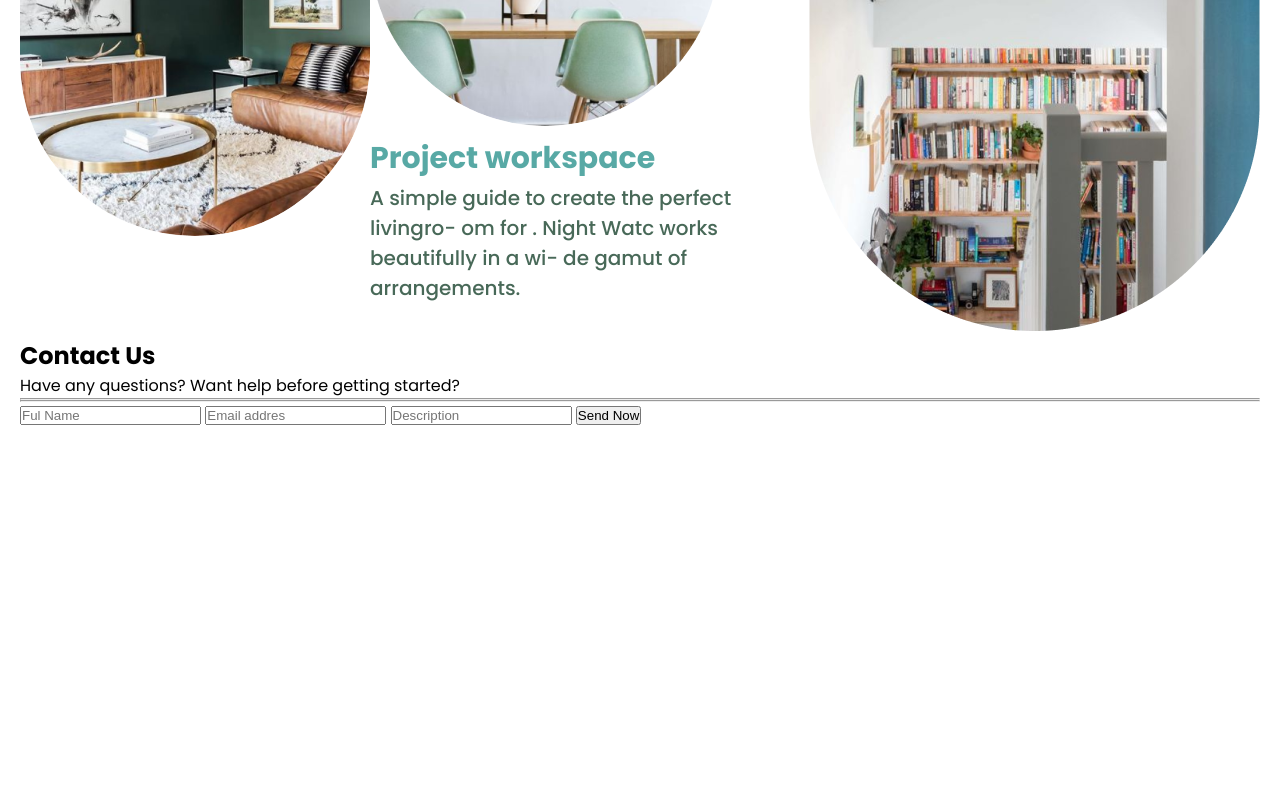
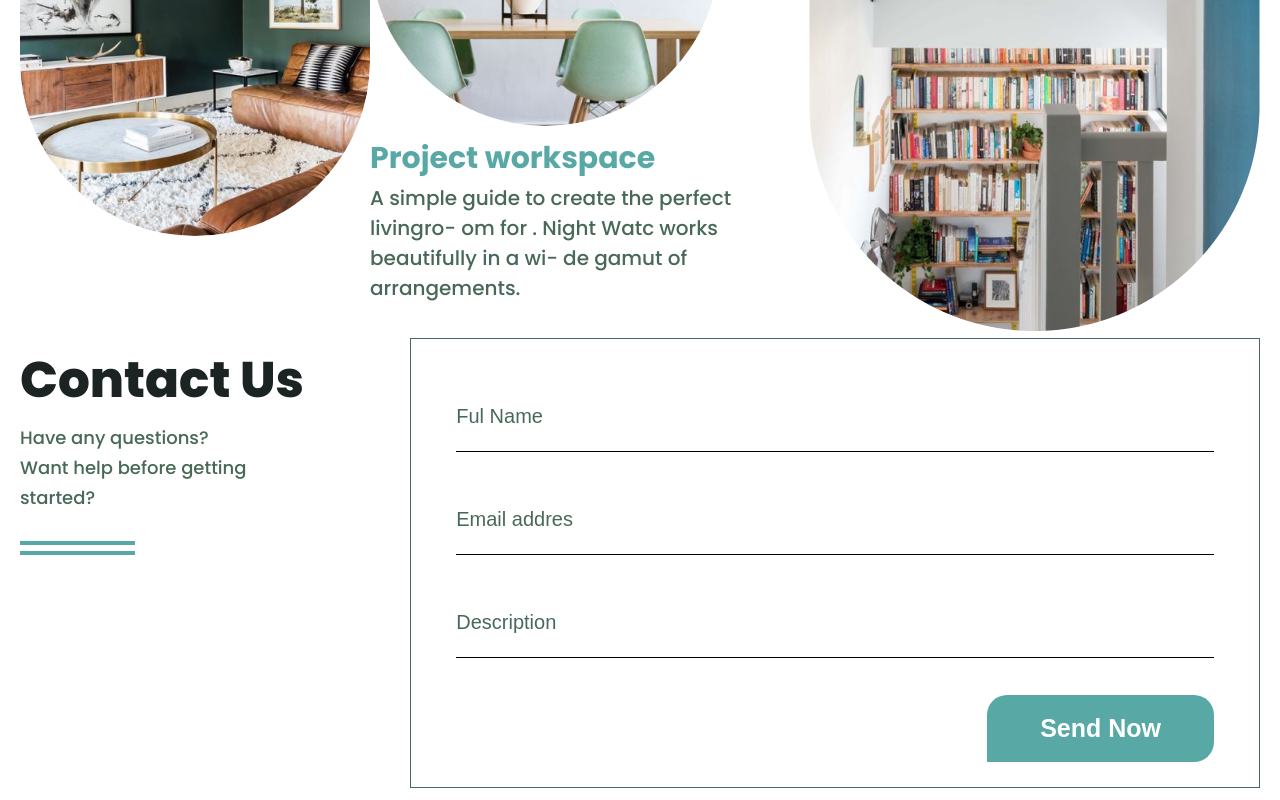
Before and after one commit to fayziyevmirafzal135/lose-Versitka-, a plain HTML site: page index.html in a window 1280 px wide. Shown: the part 2554-3354 px from the top of the page. Before the commit the page ends 2981 px from the top, so only its background shows below. Drawn offline with Linux system fonts and the light colour scheme.

Commit message:
add contact

```diff
--- a/css/style.css
+++ b/css/style.css
@@ -337,3 +337,76 @@ body {
   justify-content: space-around;
 }
 /* project end */
+/* contact start */
+.contact {
+  padding-bottom: 334px;
+}
+
+.contact-container {
+  display: flex;
+}
+.contact-content {
+  width: 398px;
+  margin-right: 85px;
+}
+.contact-heding {
+  font-weight: 800;
+  font-size: 50px;
+  line-height: 85px;
+
+  color: #1c2323;
+}
+.contact-text {
+  margin-bottom: 6px;
+  font-weight: 500;
+  font-size: 18px;
+  line-height: 30px;
+  margin-bottom: 28px;
+  color: #486958;
+}
+.contact-line {
+  width: 115px;
+  height: 4px;
+  background: #58a9a5;
+  margin-bottom: 6px;
+  border: 0;
+}
+.contact-line:last-child {
+  margin-bottom: 0;
+}
+.contact-forum {
+  width: 1080px;
+  border: 1px solid #486958;
+  padding: 47px 45px 25px 45px;
+}
+.contact-input::placeholder {
+  font-weight: 500;
+  font-size: 20px;
+  line-height: 30px;
+  color: #486958;
+}
+.contact-input {
+  display: block;
+  width: 100%;
+  outline: none;
+  border: 0;
+  margin-bottom: 37px;
+  border-bottom: 1px solid #000000;
+  padding: 25px 0;
+}
+.contact-wrapper{
+  display: flex;
+  justify-content: end;
+}
+.contact-btn {
+  font-weight: bold;
+  font-size: 25px;
+  line-height: 37px;
+  border: 0;
+  padding: 15px 53px;
+  background: #58a9a5;
+  border-radius: 20px 20px 20px 0px;
+  color: #ffffff;
+
+}
+/* contact end */
--- a/index.html
+++ b/index.html
@@ -181,10 +181,13 @@
           <div class="contact-content">
             <h2 class="contact-heding">Contact Us</h2>
             <p class="contact-text">
-              Have any questions? Want help before getting started?
+              Have any questions? <br />
+              Want help before getting started?
             </p>
             <hr class="contact-line" />
             <hr class="contact-line" />
+            <!-- <hr class="contact-line" />
+            <hr class="contact-line" /> -->
           </div>
           <form class="contact-forum" action="app.js">
             <input class="contact-input" type="text" placeholder="Ful Name" />
@@ -198,7 +201,9 @@
               type="text"
               placeholder="Description"
             />
-            <button>Send Now</button>
+            <div class="contact-wrapper">
+              <button class="contact-btn">Send Now</button>
+            </div>
           </form>
         </div>
       </section>
```
